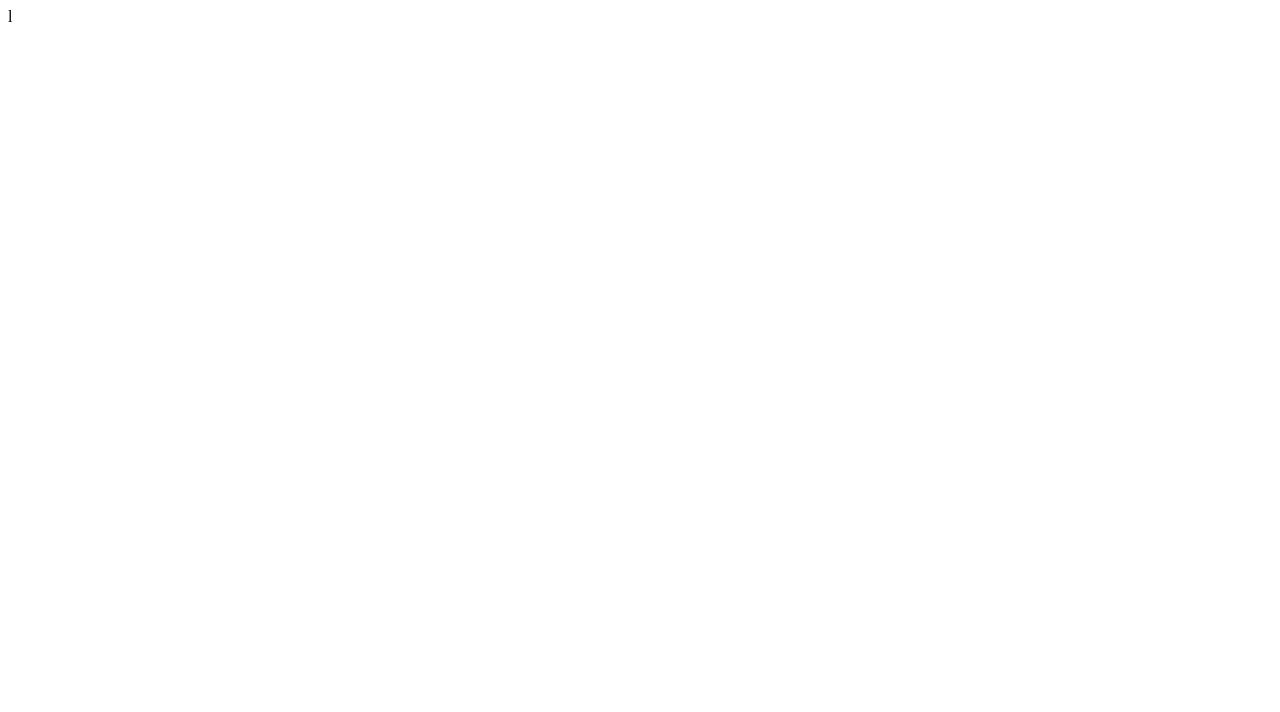
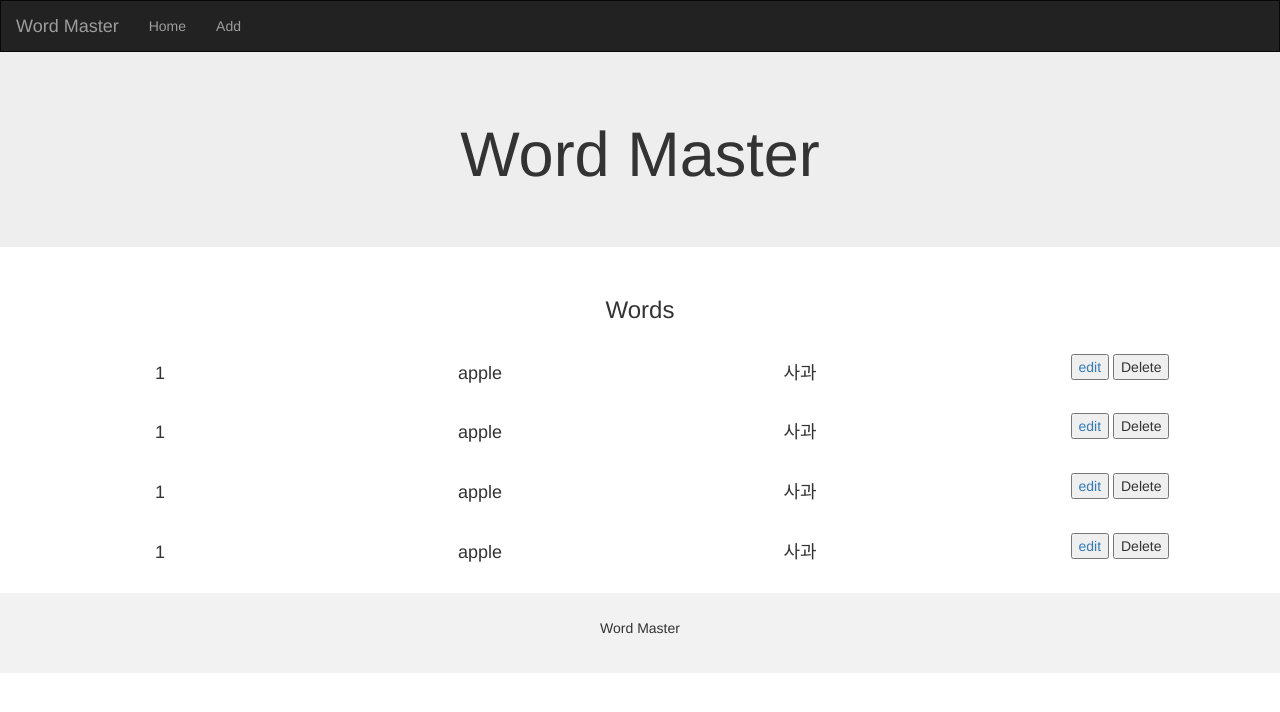
Before and after one commit to hanminyee/Project2_Final, a plain HTML site: page view.html in a window 1280 px wide. Drawn offline with nearby package versions, Linux system fonts and the light colour scheme.

Commit message:
index, view configure

```diff
--- a/view.html
+++ b/view.html
@@ -1,11 +1,152 @@
 <!DOCTYPE html>
 <html lang="en">
 <head>
-    <meta charset="UTF-8">
-    <meta name="viewport" content="width=device-width, initial-scale=1.0">
-    <title>Document</title>
+  <title>Word Master</title>
+  <meta charset="utf-8">
+  <meta name="viewport" content="width=device-width, initial-scale=1">
+  <link rel="stylesheet" href="https://maxcdn.bootstrapcdn.com/bootstrap/3.4.1/css/bootstrap.min.css">
+  <script src="https://ajax.googleapis.com/ajax/libs/jquery/3.6.4/jquery.min.js"></script>
+  <script src="https://maxcdn.bootstrapcdn.com/bootstrap/3.4.1/js/bootstrap.min.js"></script>
+  <style>
+    /* Remove the navbar's default margin-bottom and rounded borders */
+    .navbar {
+      margin-bottom: 0;
+      border-radius: 0;
+    }
+
+    /* Add a gray background color and some padding to the footer */
+    footer {
+      background-color: #f2f2f2;
+      padding: 25px;
+    }
+  </style>
+  <script>
+    function ok(){
+        if(confirm("게시물을 삭제할까요?")){
+            alert("삭제되었습니다");
+
+        }else{
+            alert("취소되었습니다")
+        }
+    }
+    function gotoedit(){
+
+    }
+  </script>
 </head>
 <body>
 
+<nav class="navbar navbar-inverse">
+  <div class="container-fluid">
+    <div class="navbar-header">
+      <button type="button" class="navbar-toggle" data-toggle="collapse" data-target="#myNavbar">
+        <span class="icon-bar"></span>
+        <span class="icon-bar"></span>
+        <span class="icon-bar"></span>
+      </button>
+      <a class="navbar-brand" href="#">Word Master</a>
+    </div>
+    <div class="collapse navbar-collapse" id="myNavbar">
+      <ul class="nav navbar-nav">
+        <li><a href="index.html">Home</a></li>
+        <li><a href="add.html">Add</a></li>
+      </ul>
+      <ul class="nav navbar-nav navbar-right">
+      </ul>
+    </div>
+  </div>
+</nav>
+
+<div class="jumbotron">
+  <div class="container text-center">
+    <h1>Word Master</h1>
+  </div>
+</div>
+
+<div class="container-fluid bg-3 text-center">
+  <h3>Words</h3><br>
+  <div class="row">
+    <div class="col-sm-3">
+      <h4>1</h4>
+    </div>
+    <div class="col-sm-3">
+      <h4>apple</h4>
+    </div>
+    <div class="col-sm-3">
+      <h4>사과</h4>
+    </div>
+    <div class="col-sm-3">
+      <form>
+        <button><a href="edit.html"> edit </a></button>
+        <input type="button" value="Delete" onclick="ok()">
+      </form>
+    </div>
+  </div>
+</div><br>
+
+<div class="container-fluid bg-3 text-center">
+  <div class="row">
+    <div class="col-sm-3">
+      <h4>1</h4>
+    </div>
+    <div class="col-sm-3">
+      <h4>apple</h4>
+    </div>
+    <div class="col-sm-3">
+      <h4>사과</h4>
+    </div>
+    <div class="col-sm-3">
+        <form>
+            <button><a href="edit.html"> edit </a></button>
+            <input type="button" value="Delete" onclick="ok()">
+        </form>
+    </div>
+  </div>
+</div><br>
+
+<div class="container-fluid bg-3 text-center">
+  <div class="row">
+    <div class="col-sm-3">
+      <h4>1</h4>
+    </div>
+    <div class="col-sm-3">
+      <h4>apple</h4>
+    </div>
+    <div class="col-sm-3">
+      <h4>사과</h4>
+    </div>
+    <div class="col-sm-3">
+        <form>
+            <button><a href="edit.html"> edit </a></button>
+            <input type="button" value="Delete" onclick="ok()">
+        </form>
+    </div>
+  </div>
+</div><br>
+
+<div class="container-fluid bg-3 text-center">
+  <div class="row">
+    <div class="col-sm-3">
+      <h4>1</h4>
+    </div>
+    <div class="col-sm-3">
+      <h4>apple</h4>
+    </div>
+    <div class="col-sm-3">
+      <h4>사과</h4>
+    </div>
+    <div class="col-sm-3">
+        <form>
+            <button><a href="edit.html"> edit </a></button>
+            <input type="button" value="Delete" onclick="ok()">
+        </form>
+    </div>
+  </div>
+</div><br>
+
+<footer class="container-fluid text-center">
+  <p>Word Master</p>
+</footer>
+
 </body>
-</html>l
+</html>
```
Also changed, not shown: index.html (+65 -3 lines).
